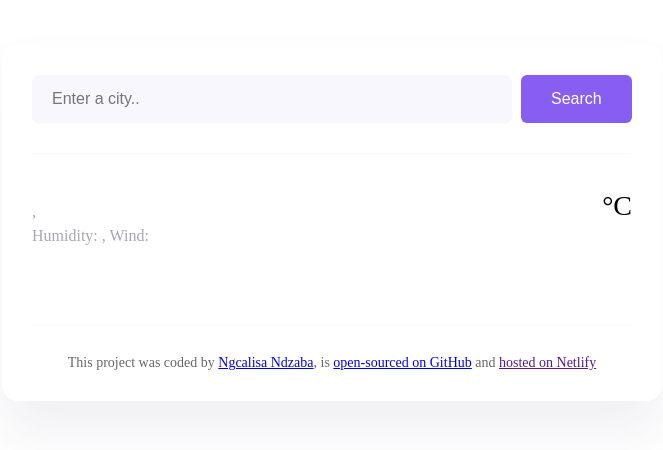
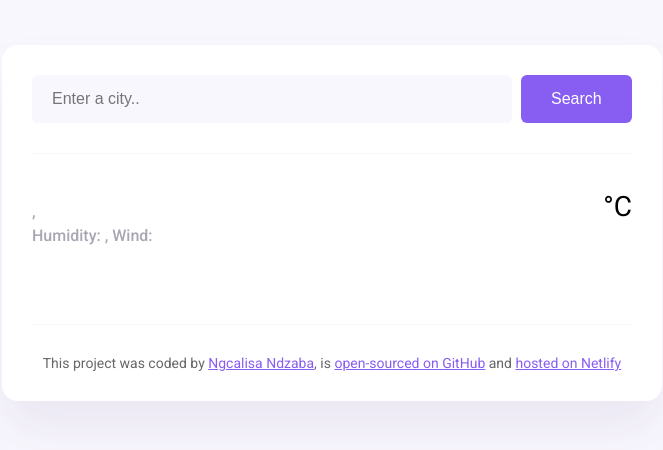
Before and after one commit to Ngcalisa/weather-project-updated, a website built with Parcel: page index.html in a window 1280 px wide. Shown: the whole page, without its empty margins (308-971 px from the left). Built offline with nearby package versions, Linux system fonts and the light colour scheme; no server answers; files whose address does not match are found by name.

Commit message:
added missing tag on the css file and fixed file typo in the html file

```diff
--- a/index.html
+++ b/index.html
@@ -61,6 +61,6 @@
         >
       </footer>
     </div>
-    <script src="src/index.J.s"></script>
+    <script src="src/index.js"></script>
   </body>
 </html>
--- a/src/style.css
+++ b/src/style.css
@@ -1,3 +1,4 @@
+body {
   background-color: #f9f7fe;
   font-family: "Roboto", sans-serif;
 }
```
Lines whose indentation alone changed are shown as unchanged.
